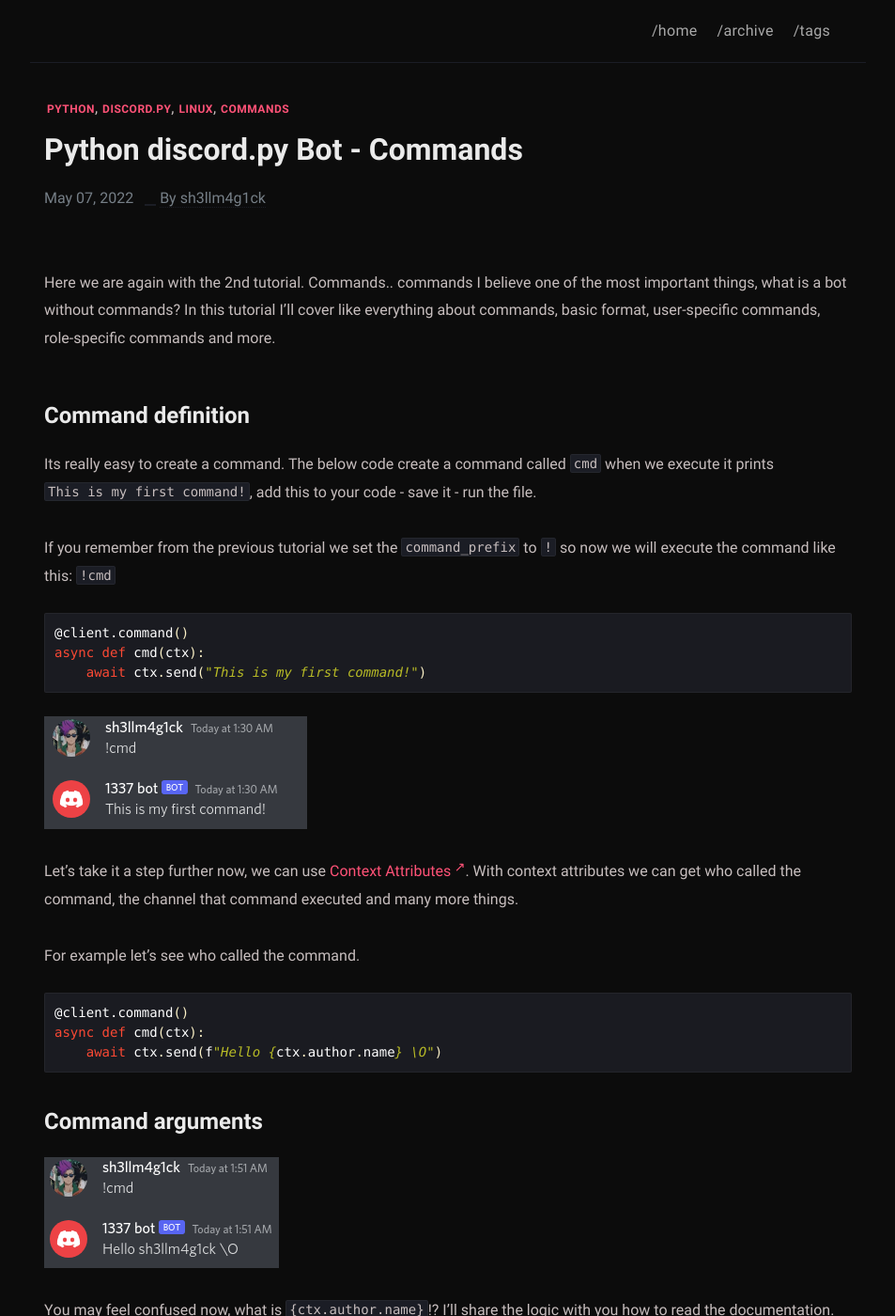
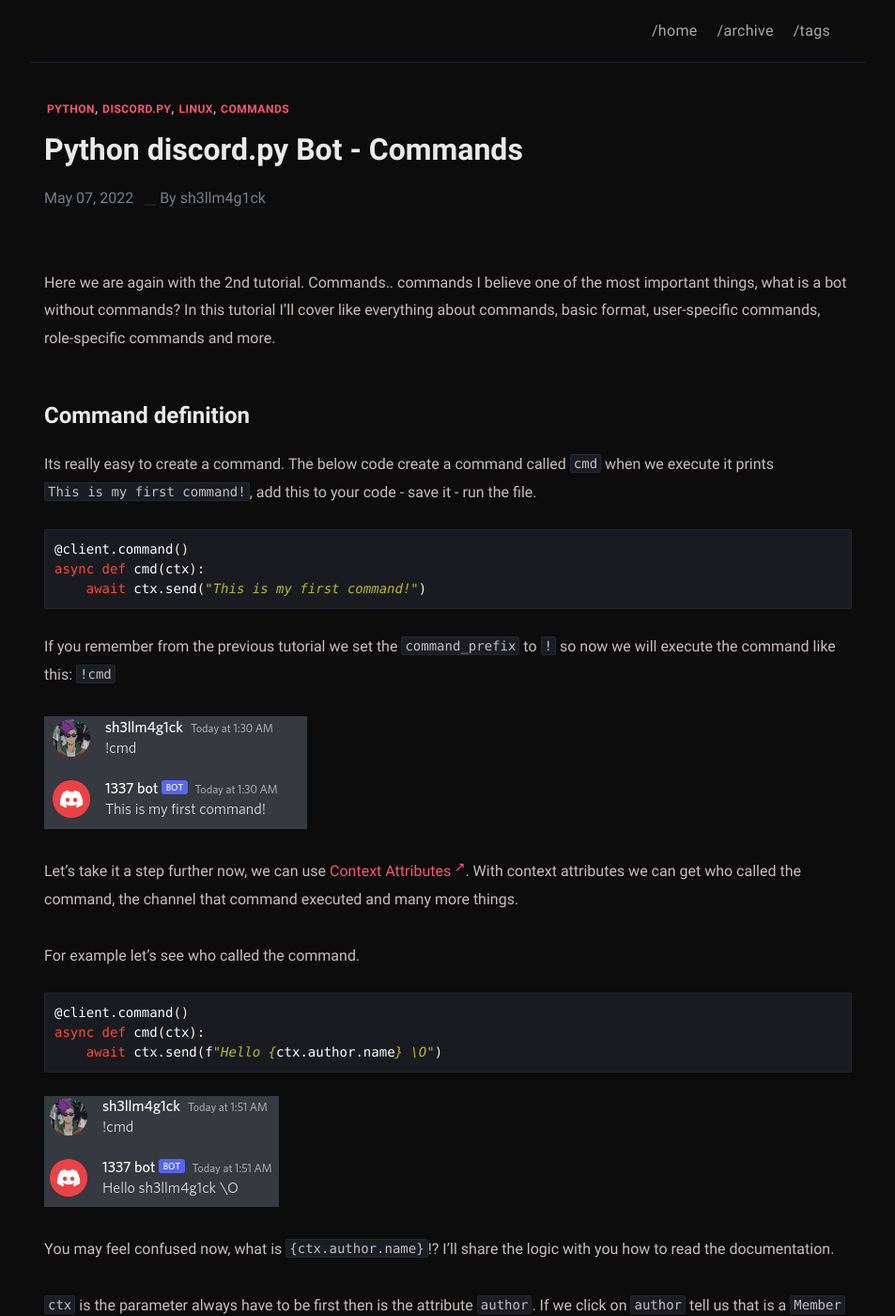
Before and after one commit to sh3llm4g1ck/sh3llm4g1ck.github.io, a Jekyll site: the page built from _posts/python-discord.py-bot-commands/2022-05-07-python-discord.py-bot-commands.md, in a window 1280 px wide and 1400 px high. Shown: the whole window at 94% size, without its empty margins (163-1116 px from the left). Built offline with Jekyll 4.4.1, drawn with Linux system fonts in a browser that asks for light colours.

Commit message:
Update 2022-05-07-python-discord.py-bot-commands.md

````diff
--- a/_posts/python-discord.py-bot-commands/2022-05-07-python-discord.py-bot-commands.md
+++ b/_posts/python-discord.py-bot-commands/2022-05-07-python-discord.py-bot-commands.md
@@ -11,13 +11,12 @@ In this tutorial I'll cover like everything about commands, basic format, user-s
 
 Its really easy to create a command. The below code create a command called `cmd` when we execute it prints `This is my first command!`, add this to your code - save it - run the file.
 
-If you remember from the previous tutorial we set the `command_prefix` to `!` so now we will execute the command like this: `!cmd`
-
 ```python
 @client.command()
 async def cmd(ctx):
     await ctx.send("This is my first command!")
 ```
+If you remember from the previous tutorial we set the `command_prefix` to `!` so now we will execute the command like this: `!cmd`
 
 ![](https://raw.githubusercontent.com/sh3llm4g1ck/sh3llm4g1ck.github.io/main/_posts/python-discord.py-bot-commands/images/1.png)
 
@@ -31,8 +30,6 @@ async def cmd(ctx):
     await ctx.send(f"Hello {ctx.author.name} \O")
 ```
 
-# Command arguments
-
 ![](https://raw.githubusercontent.com/sh3llm4g1ck/sh3llm4g1ck.github.io/main/_posts/python-discord.py-bot-commands/images/2.png)
 
 Υou may feel confused now, what is `{ctx.author.name}`!? I'll share the logic with you how to read the documentation.
````
Also changed, not shown: other parts of _posts/python-discord.py-bot-commands/2022-05-07-python-discord.py-bot-commands.md (+2 -0 lines).
